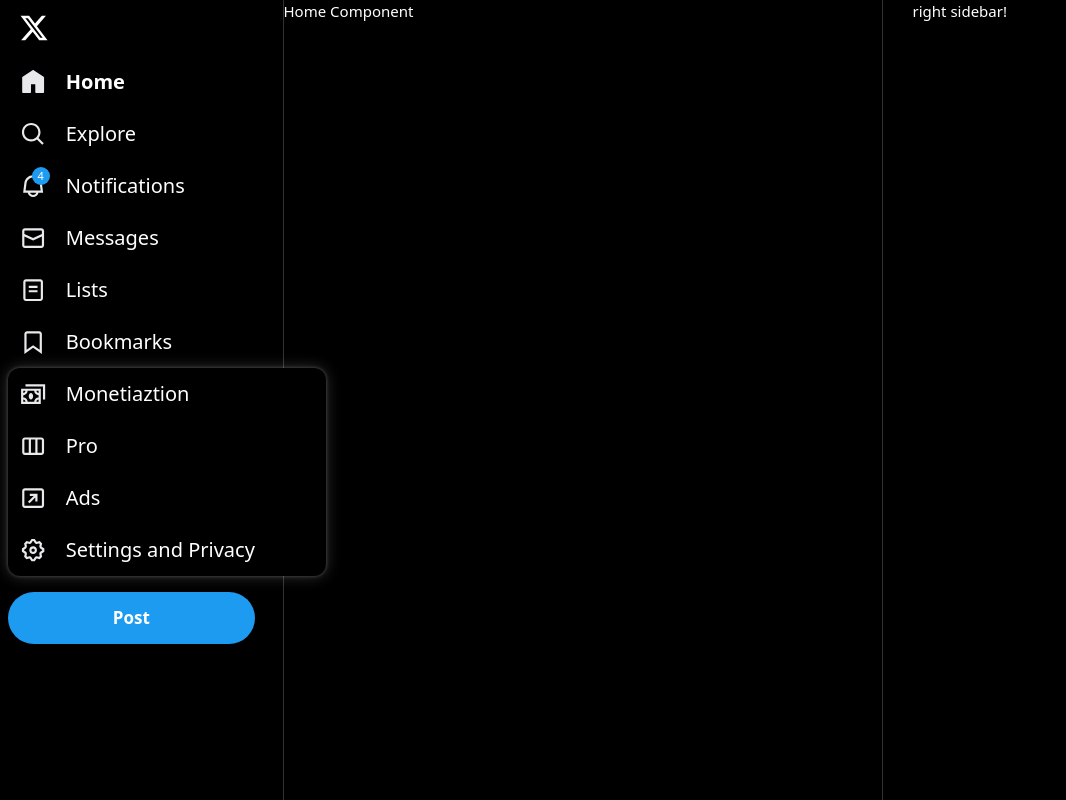
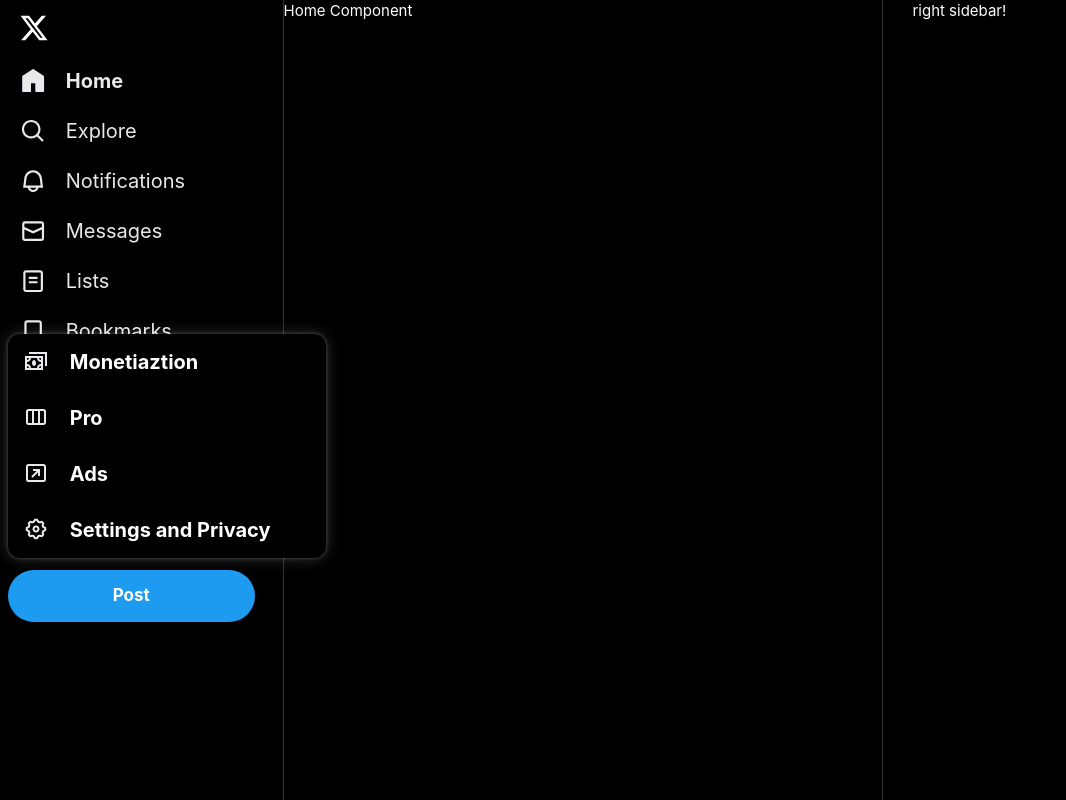
Before and after one commit to mnumanmercan/twitter-clone, a React (Vite) app: page / in a window 1280 px wide. Both pictures are taken after a click on the button "More". Shown: the whole page, without its empty margins (0-1066 px from the left). Built offline with nearby package versions, Linux system fonts and the light colour scheme.

Commit message:
feat(more): added some features and fixed some style bugs

```diff
--- a/src/assets/css/tailwind.css
+++ b/src/assets/css/tailwind.css
@@ -5,7 +5,11 @@
 body {
   @apply bg-black text-white text-[15px];
 }
-
+@layer base {
+  html {
+    font-family: TwitterChirp, -apple-system, BlinkMacSystemFont, "Segoe UI", Roboto, Helvetica, Arial, sans-serif;
+  }
+}
 /*
     width: 1265px,
     left sidebar: 275px,
--- a/src/pages/layouts/main/sidebar/menu/index.jsx
+++ b/src/pages/layouts/main/sidebar/menu/index.jsx
@@ -12,7 +12,7 @@ const Menu = () => {
           {({ isActive }) => (
             <div
               className={classNames(
-                "p-3 rounded-full transition-colors inline-flex items-center gap-5 group-hover:bg-[#eff3f41a]",
+                "px-3 py-[11px] rounded-full transition-colors inline-flex items-center gap-5 group-hover:bg-[#eff3f41a]",
                 {
                   "font-bold": isActive,
                 }
@@ -26,7 +26,7 @@ const Menu = () => {
                 )}
                 {!isActive ? menu.icon.passive : menu.icon.active}
               </div>
-              <div className="pr-4 text-xl">{menu.title}</div>
+              <div className="pr-4 text-xl text-[#e7e9ea] ">{menu.title}</div>
             </div>
           )}
         </NavLink>
--- a/src/pages/layouts/main/sidebar/menu/more/index.jsx
+++ b/src/pages/layouts/main/sidebar/menu/more/index.jsx
@@ -21,16 +21,15 @@ const More = () => {
           <div className="pr-4 text-xl">More</div>
         </div>
       </Popover.Button>
-      <Popover.Panel className="w-[318px] absolute bottom-0 left-0 bg-black shadow-box rounded-xl">
+      <Popover.Panel className="w-[318px] absolute bottom-0 left-0 bg-black shadow-box rounded-xl overflow-hidden">
         {more.map((item, idx) => (
-          <button className="flex items-start justify-start group outline-none w-full"  key={idx}>
-            <div className="p-3 transition-colors inline-flex items-center gap-5 group-hover:bg-[#eff3f41a]">
-              <div className="w-[26.25px] h-[26.25px] relative">
-                {item.icon}
-              </div>
-              <div className="pr-4 text-xl">{item.title}</div>
-            </div>
-          </button>
+          <div
+            key={idx}
+            className="px-4 h-14 w-full transition-colors inline-flex items-center gap-5 hover:bg-[#eff3f41a] cursor-pointer"
+          >
+            <div className="w-[26.25px] h-[26.25px] relative">{item.icon}</div>
+            <div className="pr-4 text-xl font-bold">{item.title}</div>
+          </div>
         ))}
       </Popover.Panel>
     </Popover>
--- a/src/pages/layouts/main/sidebar/menu/post/index.jsx
+++ b/src/pages/layouts/main/sidebar/menu/post/index.jsx
@@ -3,7 +3,7 @@ import Button from "~/components/button";
 
 const NewPost = () => {
   return (
-    <div className="py-4 w-[90%]">
+    <div className=" py-3 w-[90%]">
       <Button size="large">Post</Button>
     </div>
   );
--- a/src/utils/consts.jsx
+++ b/src/utils/consts.jsx
@@ -46,7 +46,7 @@ export const mainMenu = [
   {
     path: "/notifications",
     title: "Notifications",
-    notification: 4,
+    // notification: 4,
     icon: {
       active: (
         <svg viewBox="0 0 24 24" width={26.25} height={26.25} className="block">
@@ -205,7 +205,7 @@ export const more = [
     path: "/monetiaztion",
     title: "Monetiaztion",
     icon: (
-      <svg viewBox="0 0 24 24" width={26.25} height={26.25} className="block">
+      <svg viewBox="0 0 24 24" width={24} height={24} className="block">
         <path
           fill="#e7e9ea"
           d="M23 3v14h-2V5H5V3h18zM10 17c1.1 0 2-1.34 2-3s-.9-3-2-3-2 1.34-2 3 .9 3 2 3zM1 7h18v14H1V7zm16 10c-1.1 0-2 .9-2 2h2v-2zm-2-8c0 1.1.9 2 2 2V9h-2zM3 11c1.1 0 2-.9 2-2H3v2zm0 4c2.21 0 4 1.79 4 4h6c0-2.21 1.79-4 4-4v-2c-2.21 0-4-1.79-4-4H7c0 2.21-1.79 4-4 4v2zm0 4h2c0-1.1-.9-2-2-2v2z"
@@ -217,7 +217,7 @@ export const more = [
     path: "/",
     title: "Pro",
     icon: (
-      <svg viewBox="0 0 24 24" width={26.25} height={26.25} className="block">
+      <svg viewBox="0 0 24 24" width={24} height={24} className="block">
         <path
           fill="#e7e9ea"
           d="M8 18V6H4.5c-.28 0-.5.22-.5.5v11c0 .28.22.5.5.5H8zm11.5 0c.28 0 .5-.22.5-.5v-11c0-.28-.22-.5-.5-.5H16v12h3.5zM10 6v12h4V6h-4zM4.5 20C3.12 20 2 18.88 2 17.5v-11C2 5.12 3.12 4 4.5 4h15C20.88 4 22 5.12 22 6.5v11c0 1.38-1.12 2.5-2.5 2.5h-15z"
@@ -229,7 +229,7 @@ export const more = [
     path: "/",
     title: "Ads",
     icon: (
-      <svg viewBox="0 0 24 24" width={26.25} height={26.25} className="block">
+      <svg viewBox="0 0 24 24" width={24} height={24} className="block">
         <path
           fill="#e7e9ea"
           d="M1.996 5.5c0-1.38 1.119-2.5 2.5-2.5h15c1.38 0 2.5 1.12 2.5 2.5v13c0 1.38-1.12 2.5-2.5 2.5h-15c-1.381 0-2.5-1.12-2.5-2.5v-13zm2.5-.5c-.277 0-.5.22-.5.5v13c0 .28.223.5.5.5h15c.276 0 .5-.22.5-.5v-13c0-.28-.224-.5-.5-.5h-15zm8.085 5H8.996V8h7v7h-2v-3.59l-5.293 5.3-1.415-1.42L12.581 10z"
@@ -241,7 +241,7 @@ export const more = [
     path: "/settings",
     title: "Settings and Privacy",
     icon: (
-      <svg viewBox="0 0 24 24" width={26.25} height={26.25} className="block">
+      <svg viewBox="0 0 24 24" width={24} height={24} className="block">
         <path
           fill="#e7e9ea"
           d="M10.54 1.75h2.92l1.57 2.36c.11.17.32.25.53.21l2.53-.59 2.17 2.17-.58 2.54c-.05.2.04.41.21.53l2.36 1.57v2.92l-2.36 1.57c-.17.12-.26.33-.21.53l.58 2.54-2.17 2.17-2.53-.59c-.21-.04-.42.04-.53.21l-1.57 2.36h-2.92l-1.58-2.36c-.11-.17-.32-.25-.52-.21l-2.54.59-2.17-2.17.58-2.54c.05-.2-.03-.41-.21-.53l-2.35-1.57v-2.92L4.1 8.97c.18-.12.26-.33.21-.53L3.73 5.9 5.9 3.73l2.54.59c.2.04.41-.04.52-.21l1.58-2.36zm1.07 2l-.98 1.47C10.05 6.08 9 6.5 7.99 6.27l-1.46-.34-.6.6.33 1.46c.24 1.01-.18 2.07-1.05 2.64l-1.46.98v.78l1.46.98c.87.57 1.29 1.63 1.05 2.64l-.33 1.46.6.6 1.46-.34c1.01-.23 2.06.19 2.64 1.05l.98 1.47h.78l.97-1.47c.58-.86 1.63-1.28 2.65-1.05l1.45.34.61-.6-.34-1.46c-.23-1.01.18-2.07 1.05-2.64l1.47-.98v-.78l-1.47-.98c-.87-.57-1.28-1.63-1.05-2.64l.34-1.46-.61-.6-1.45.34c-1.02.23-2.07-.19-2.65-1.05l-.97-1.47h-.78zM12 10.5c-.83 0-1.5.67-1.5 1.5s.67 1.5 1.5 1.5c.82 0 1.5-.67 1.5-1.5s-.68-1.5-1.5-1.5zM8.5 12c0-1.93 1.56-3.5 3.5-3.5 1.93 0 3.5 1.57 3.5 3.5s-1.57 3.5-3.5 3.5c-1.94 0-3.5-1.57-3.5-3.5z"
--- a/tailwind.config.js
+++ b/tailwind.config.js
@@ -8,7 +8,7 @@ export default {
     extend: {
       boxShadow: {
         box: "rgba(255, 255, 255, 0.2) 0px 0px 15px, rgba(255, 255, 255, 0.15) 0px 0px 3px 1px"
-      }
+      },
     },
   },
   plugins: [],
```
